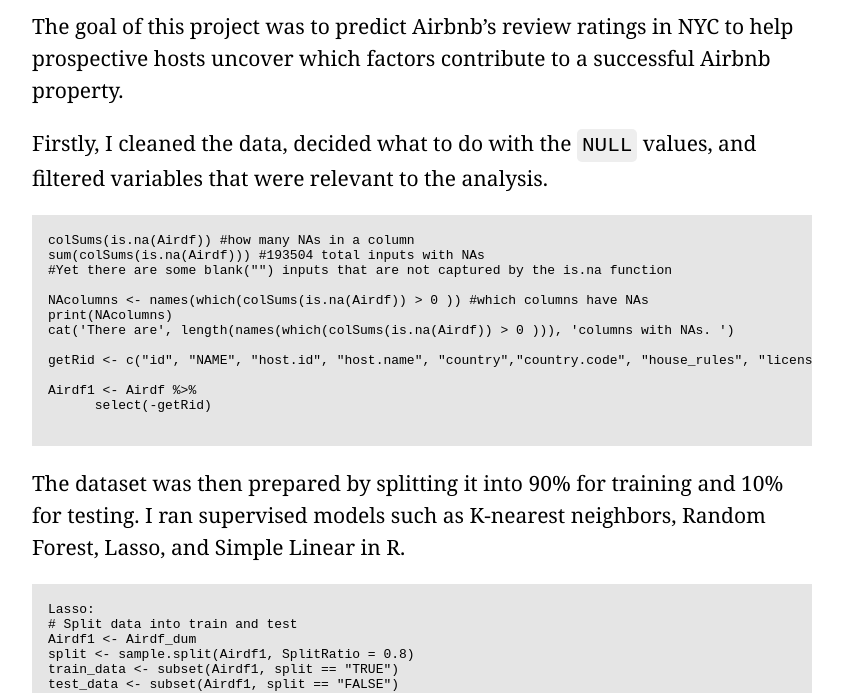
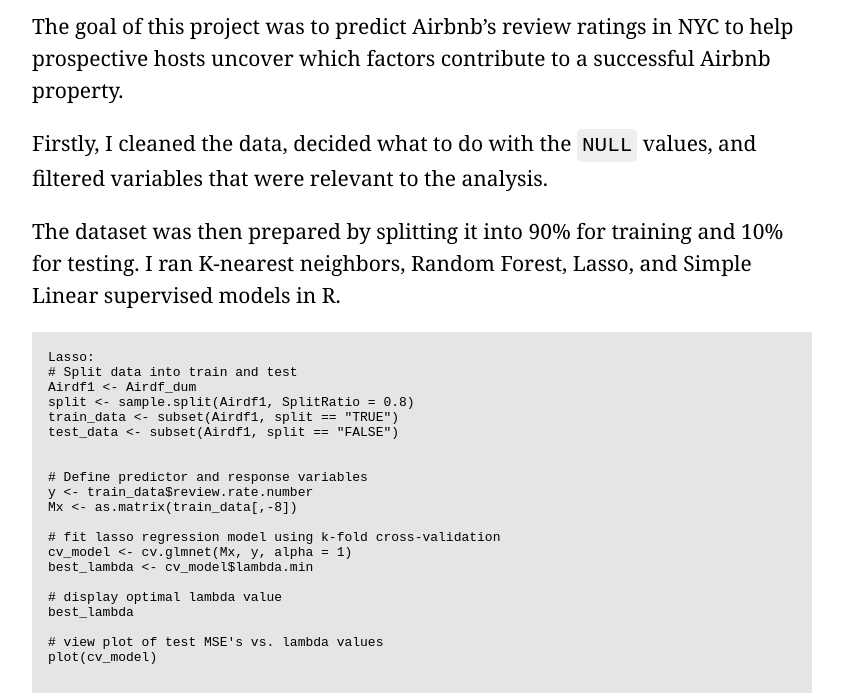
Before and after one commit to ashleyteo/portfolio, a plain HTML site: page airbnb.html in a window 1280 px wide. Shown: the part 123-816 px from the top of the page, without its empty margins (218-1061 px from the left). Drawn offline with nearby package versions, Linux system fonts and the light colour scheme.

Commit message:
Update airbnb.html

```diff
--- a/airbnb.html
+++ b/airbnb.html
@@ -52,23 +52,7 @@
 				<div class="content">
 					<p>The goal of this project was to predict Airbnb’s review ratings in NYC to help prospective hosts uncover which factors contribute to a successful Airbnb property.</p>
 					<p>Firstly, I cleaned the data, decided what to do with the <code>NULL</code> values, and filtered variables that were relevant to the analysis.</p>
-					<pre>
-						<code>
-colSums(is.na(Airdf)) #how many NAs in a column
-sum(colSums(is.na(Airdf))) #193504 total inputs with NAs
-#Yet there are some blank("") inputs that are not captured by the is.na function
-
-NAcolumns <- names(which(colSums(is.na(Airdf)) > 0 )) #which columns have NAs
-print(NAcolumns)
-cat('There are', length(names(which(colSums(is.na(Airdf)) > 0 ))), 'columns with NAs. ')
-
-getRid <- c("id", "NAME", "host.id", "host.name", "country","country.code", "house_rules", "license")
-
-Airdf1 <- Airdf %>%
-      select(-getRid)
-						</code>
-					</pre>
-					<p>The dataset was then prepared by splitting it into 90% for training and 10% for testing. I ran supervised models such as K-nearest neighbors, Random Forest, Lasso, and Simple Linear in R.</p>
+					<p>The dataset was then prepared by splitting it into 90% for training and 10% for testing. I ran K-nearest neighbors, Random Forest, Lasso, and Simple Linear supervised models in R.</p>
 					<pre>
 						<code>
 Lasso:
```
